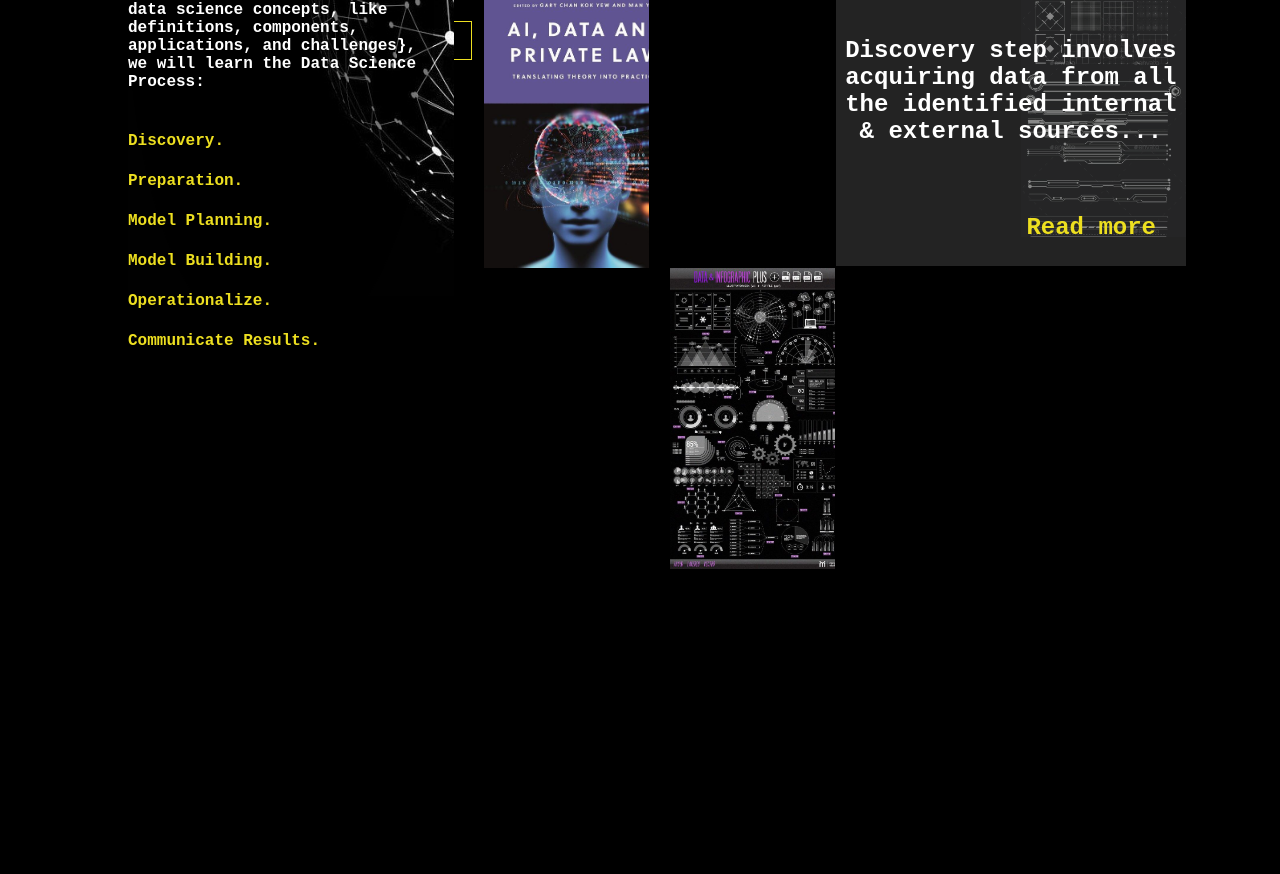
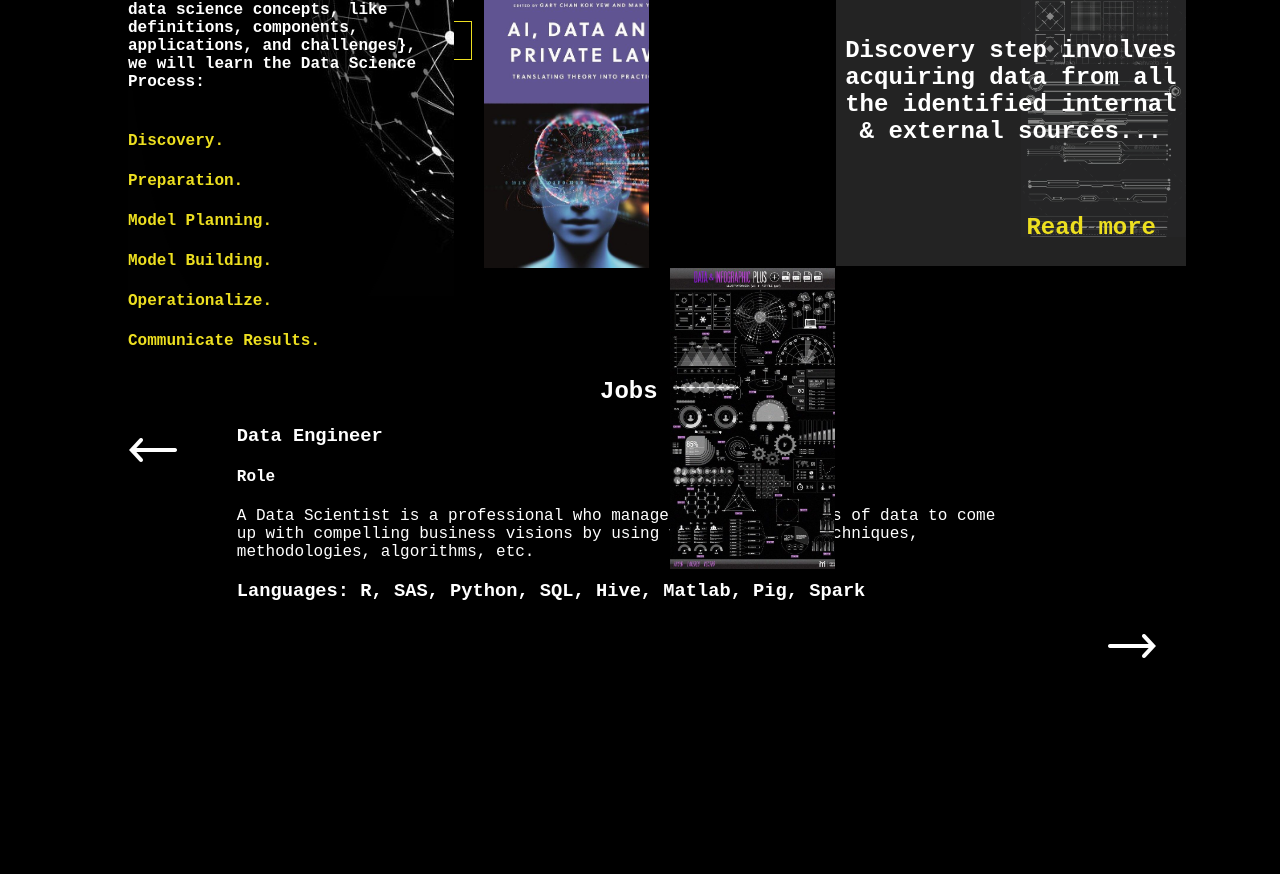
Before and after one commit to mahmoud-abu-sultan/Web-Data-Science-Studio, a plain HTML site: page index.html in a window 1280 px wide. Shown: the part 2242-3116 px from the top of the page. Before the commit the page ends 2811 px from the top, so only its background shows below. Drawn offline with Linux system fonts and the light colour scheme.

Commit message:
updating section jubs rouls

```diff
--- a/index.css
+++ b/index.css
@@ -501,6 +501,14 @@ header {
     position: absolute;
     bottom: 25px;
     right: 30px;
+    transition: text-shadow 0.2s ease;
+    transition: border 0.2s ease;
+}
+
+.link_more:hover {
+    border: 2px solid rgba(0, 0, 0, 0.37);
+    border-radius: 50px;
+    text-shadow: 0px 0px 20px var(--main_color);
 }
 
 
@@ -583,7 +591,62 @@ header {
 }
 
 
-/* . */
+/* ____________________________________________________ */
+
+
+/* ----------------------------- jobs_roles */
+
+#jobsRoles_left_arrow {
+    background-image: url("./image/icons8-left-arrow-50.png");
+    background-repeat: no-repeat;
+    height: 250px;
+    width: 10%;
+    margin: 0;
+    padding: 0;
+    float: left;
+}
+
+#jobs_roles {
+    margin: 1000px 0 200px 0;
+    width: 100%;
+    float: left;
+}
+
+#jobsRoles_sup {
+    width: 80%;
+    margin: 0;
+}
+
+#jobs_roles>nav {
+    margin: 0;
+}
+
+#jobsRoles_right_arrow {
+    background-image: url("./image/icons8-right-arrow-50.png");
+    background-repeat: no-repeat;
+    height: 250px;
+    width: 10%;
+    margin: 0;
+    padding: 0;
+    float: right;
+}
+
+#jobs_roles>h2 {
+    width: 100%;
+    text-align: center;
+}
+
+#jobsRoles_title {}
+
+#jobsRoles_title h3 {}
+
+#jobsRoles_title h4 {}
+
+#jobsRoles_content {}
+
+#jobsRoles_content p {}
+
+#jobsRoles_content h3 {}
 
 
 /* ____________________________________________________ */
--- a/index.html
+++ b/index.html
@@ -201,14 +201,30 @@
         </div>
       </article>
     </section>
-    <!--        artical -->
-    <!--        artical -->
-    <!--         artical -->
-    <!--        End all -->
+    <!--                                       section -->
+    <section id="jobs_roles">
+      <h2>Jobs Roles</h2>
+      <div id="jobsRoles_left_arrow"></div>
+      <article id="jobsRoles_sup">
+        <div id="jobsRoles_title">
+          <h3>Data Engineer</h3>
+          <h4>Role</h4>
+        </div>
+        <div id="jobsRoles_content">
+          <p>
+            A Data Scientist is a professional who manages enormous amounts of
+            data to come up with compelling business visions by using various
+            tools, techniques, methodologies, algorithms, etc.
+          </p>
+          <h3>Languages: R, SAS, Python, SQL, Hive, Matlab, Pig, Spark</h3>
+        </div>
+      </article>
+      <div id="jobsRoles_right_arrow"></div>
+    </section>
+    <!--        section -->
 
     <!-- Footer ----------- -->
     <!--        navigation -->
-    <!--         end navigation-->
     <!-- End all -->
   </body>
 </html>
```
Also changed, not shown: 2023-02-18.png (added), image/1638202325228.png (added), image/Beam1-3.jpg (added), image/icons8-left-arrow-50.png (added), image/icons8-right-arrow-50.png (added), image/icons8-right-arrow.gif (added), image/images (7).jpg (added).
